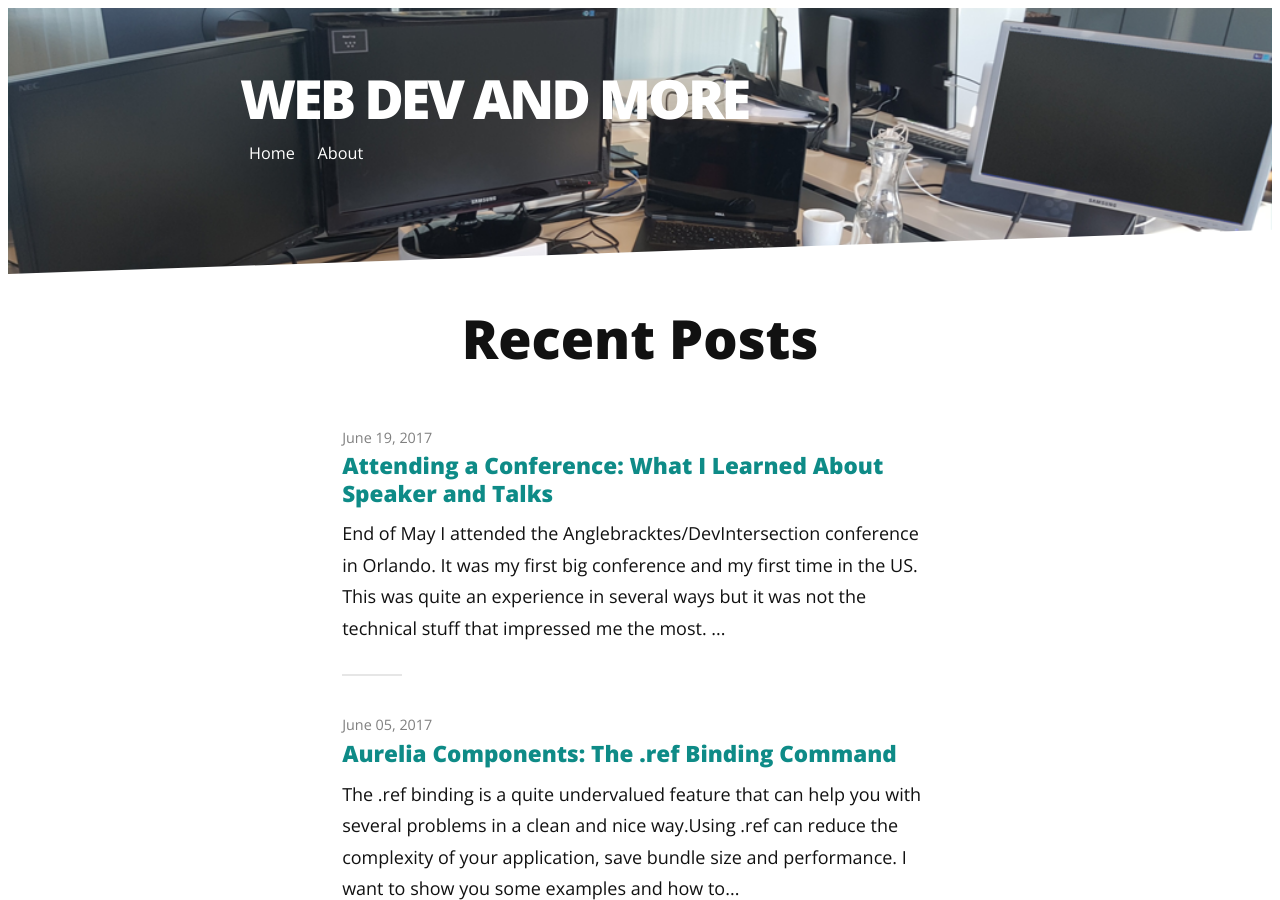
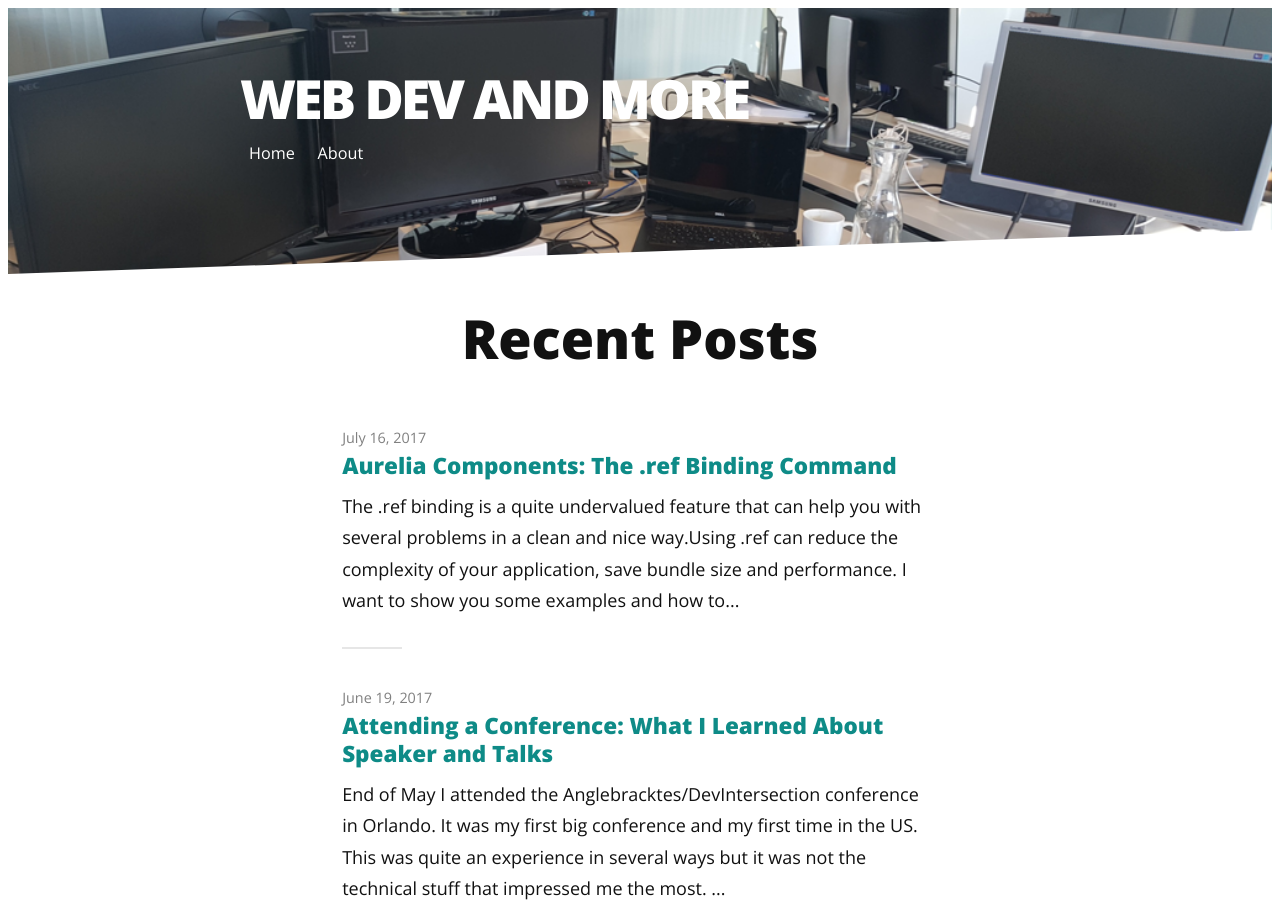
Before and after one commit to kabaehr/kabaehr.github.io, a Jekyll site: the page built from index.html, in a window 1280 px wide and 900 px high. Built offline with Jekyll 4.4.1, drawn with Linux system fonts in a browser that asks for light colours; nearby versions of some CDN libraries; the list of posts is cut into pages by our own code.

Commit message:
fixed wrong post date

```diff
--- a/_posts/2017-07-05-Aurelia-components-.ref-element.md
+++ b/_posts/2017-07-16-Aurelia-components-.ref-element.md
@@ -1,7 +1,7 @@
 ---
 layout: post
 title: "Aurelia Components: The .ref Binding Command"
-date: 2017-06-05
+date: 2017-07-16
 author:  "Katharina Bähr"
 ---
 
```
